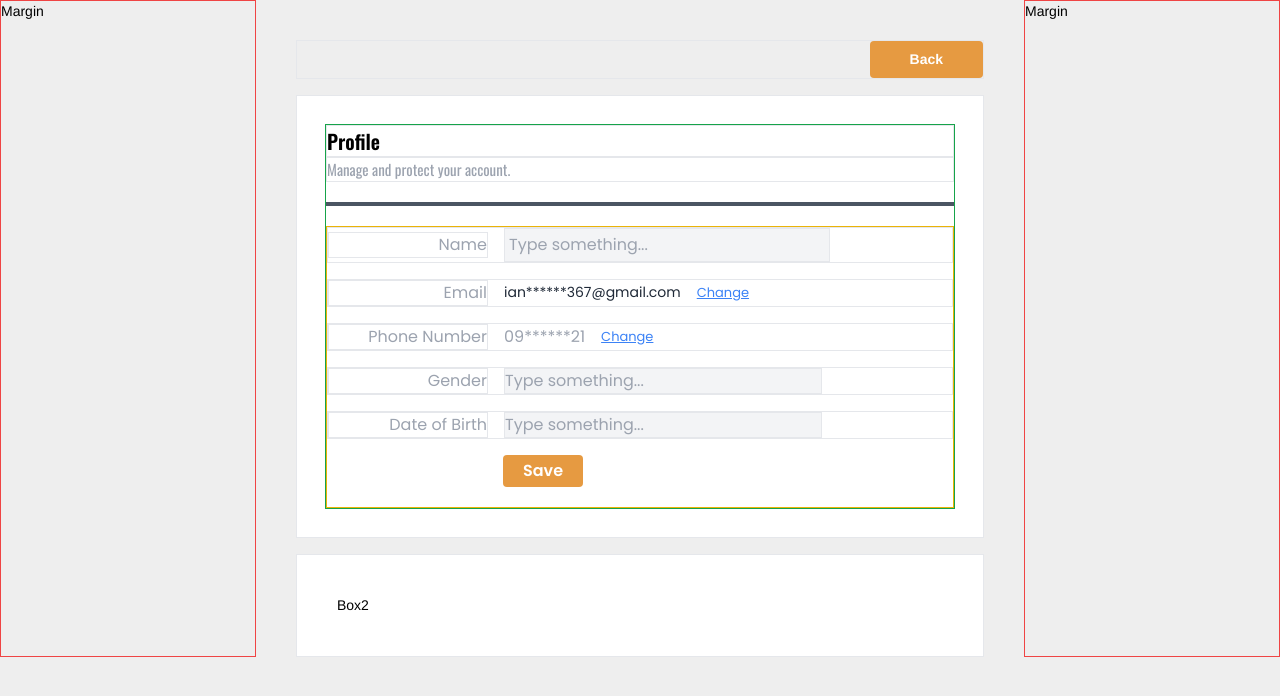
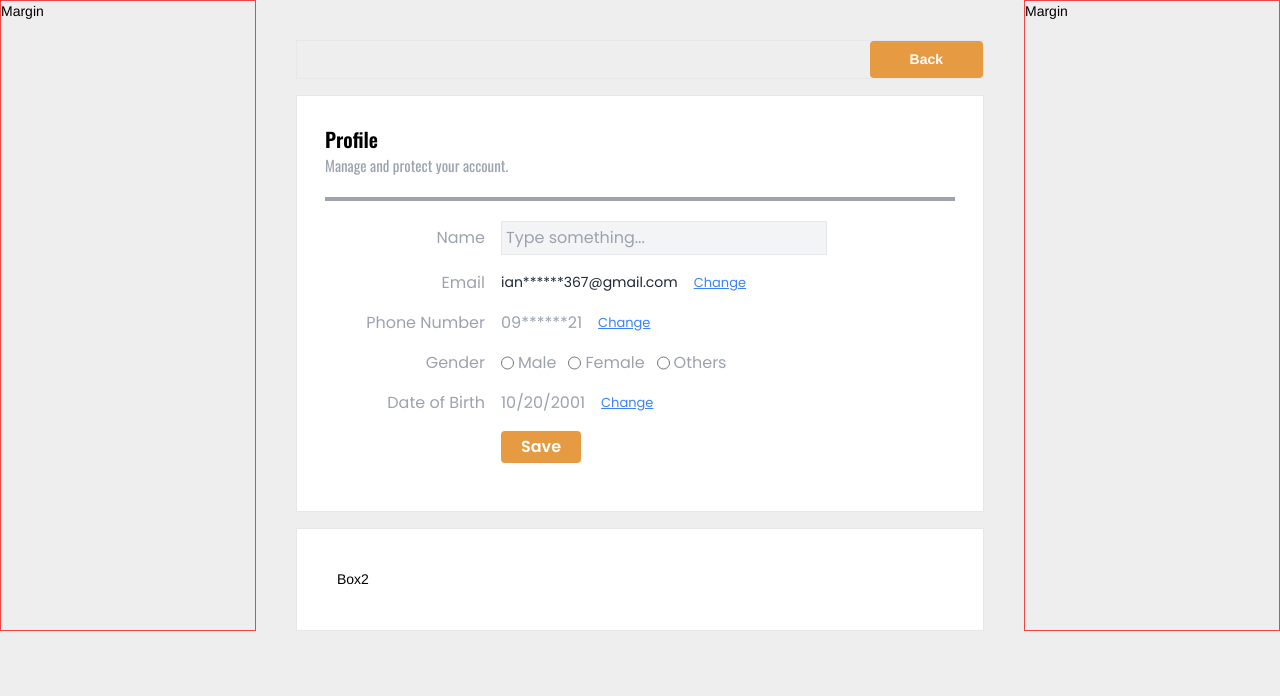
Before and after one commit to BryanIanRamos/Cake-Area, a React (Vite) app: page /Profile in a window 1280 px wide. Shown: the top 696 px of the page. Built offline with nearby package versions, Linux system fonts and the light colour scheme.

Commit message:
Profile still in progress

```diff
--- /dev/null
+++ b/src/components/RadioOption.jsx
@@ -0,0 +1,29 @@
+import React, { useState } from "react";
+
+function RadioOption({ options }) {
+  const [selectedOption, setSelectedOption] = useState("");
+
+  const handleOptionChange = (event) => {
+    setSelectedOption(event.target.value);
+  };
+
+  return (
+    <div className="flex gap-3">
+      {options.map((option, index) => (
+        <div key={index} className="flex gap-1">
+          <input
+            type="radio"
+            id={`option-${index}`}
+            name="options"
+            value={option}
+            checked={selectedOption === option}
+            onChange={handleOptionChange}
+          />
+          <label htmlFor={`option-${index}`}>{option}</label>
+        </div>
+      ))}
+    </div>
+  );
+}
+
+export default RadioOption;
--- a/src/pages/Product.jsx
+++ b/src/pages/Product.jsx
@@ -1,11 +1,14 @@
 import React from "react";
 import HideEmail from "../components/HideContact";
+import RadioOption from "../components/RadioOption";
 
 const Product = () => {
+  const options = ["Option 1", "Option 2", "Option 3", "Option 4"];
   return (
     <div>
       <p>== Product ==</p>
       <HideEmail email={"BryanRamos3367@gmail.com"} />
+      <RadioOption options={options} />
     </div>
   );
 };
--- a/src/pages/Profile.jsx
+++ b/src/pages/Profile.jsx
@@ -2,8 +2,10 @@ import React from "react";
 import Buttom from "../components/Button";
 import Button from "../components/Button";
 import HideContact from "../components/HideContact";
+import RadioOption from "../components/RadioOption";
 
 const Profile = () => {
+  const gender = ["Male", "Female", "Others"];
   return (
     <div className="grid grid-cols-5">
       <div className="col-span-1 border border-red-500">Margin</div>
@@ -13,26 +15,26 @@ const Profile = () => {
           <Button label="Back" paddingX={10} paddingY={2} />
         </div>
         <div className="border bg-white p-7">
-          <div className="border border-green-600 ">
+          <div className=" border-green-600 ">
             <div className="font-[oswald]">
-              <div className="border  font-semibold text-[20px]">Profile</div>
-              <div className="border text-[15px] text-gray-400">
+              <div className="font-semibold text-[20px]">Profile</div>
+              <div className="text-[15px] text-gray-400">
                 Manage and protect your account.
               </div>
             </div>
             {/* Line  */}
-            <div className="border-2 border-gray-600 my-5"></div>
-            <div className="border border-yellow-500 text-gray-400 font-[poppins] flex flex-col gap-4 text-[16px]">
-              <div className="border flex gap-4 items-center">
-                <p className="w-[160px] border text-end">Name</p>
+            <div className="border-2 border-gray-400 my-5"></div>
+            <div className=" border-yellow-500 text-gray-400 font-[poppins] flex flex-col gap-4 text-[16px]">
+              <div className=" flex gap-4 items-center">
+                <p className="w-[160px]  text-end">Name</p>
                 <input
                   type="text"
                   placeholder="Type something..."
                   className="border bg-gray-100 p-1"
                 />
               </div>
-              <div className="border flex gap-4 items-center">
-                <p className="w-[160px] border text-end">Email</p>
+              <div className=" flex gap-4 items-center">
+                <p className="w-[160px]  text-end">Email</p>
                 <div className="text-[14px] text-gray-800 ">
                   <HideContact
                     contact={"ianramos3367@gmail.com"}
@@ -43,8 +45,8 @@ const Profile = () => {
                   Change
                 </button>
               </div>
-              <div className="border flex gap-4 items-center">
-                <p className="w-[160px] border text-end">Phone Number</p>
+              <div className="flex gap-4 items-center">
+                <p className="w-[160px] text-end">Phone Number</p>
                 <div>
                   <HideContact contact={"0987654321"} type={"phone"} />
                 </div>
@@ -52,21 +54,17 @@ const Profile = () => {
                   Change
                 </button>
               </div>
-              <div className="border flex gap-4 items-center">
-                <p className="w-[160px] border text-end">Gender</p>
-                <input
-                  type="text"
-                  placeholder="Type something..."
-                  className="border bg-gray-100"
-                />
+              <div className="flex gap-4 items-center">
+                <p className="w-[160px] text-end">Gender</p>
+
+                <RadioOption options={gender} />
               </div>
-              <div className="border flex gap-4 items-center">
-                <p className="w-[160px] border text-end">Date of Birth</p>
-                <input
-                  type="text"
-                  placeholder="Type something..."
-                  className="border bg-gray-100"
-                />
+              <div className="flex gap-4 items-center">
+                <p className="w-[160px] text-end">Date of Birth</p>
+                <p>10/20/2001</p>
+                <button className="text-[13px] underline text-blue-500 hover:text-blue-300">
+                  Change
+                </button>
               </div>
               <div className="flex gap-4 items-center h-fit mb-5">
                 <div className="w-[160px] text-end"></div>
```
